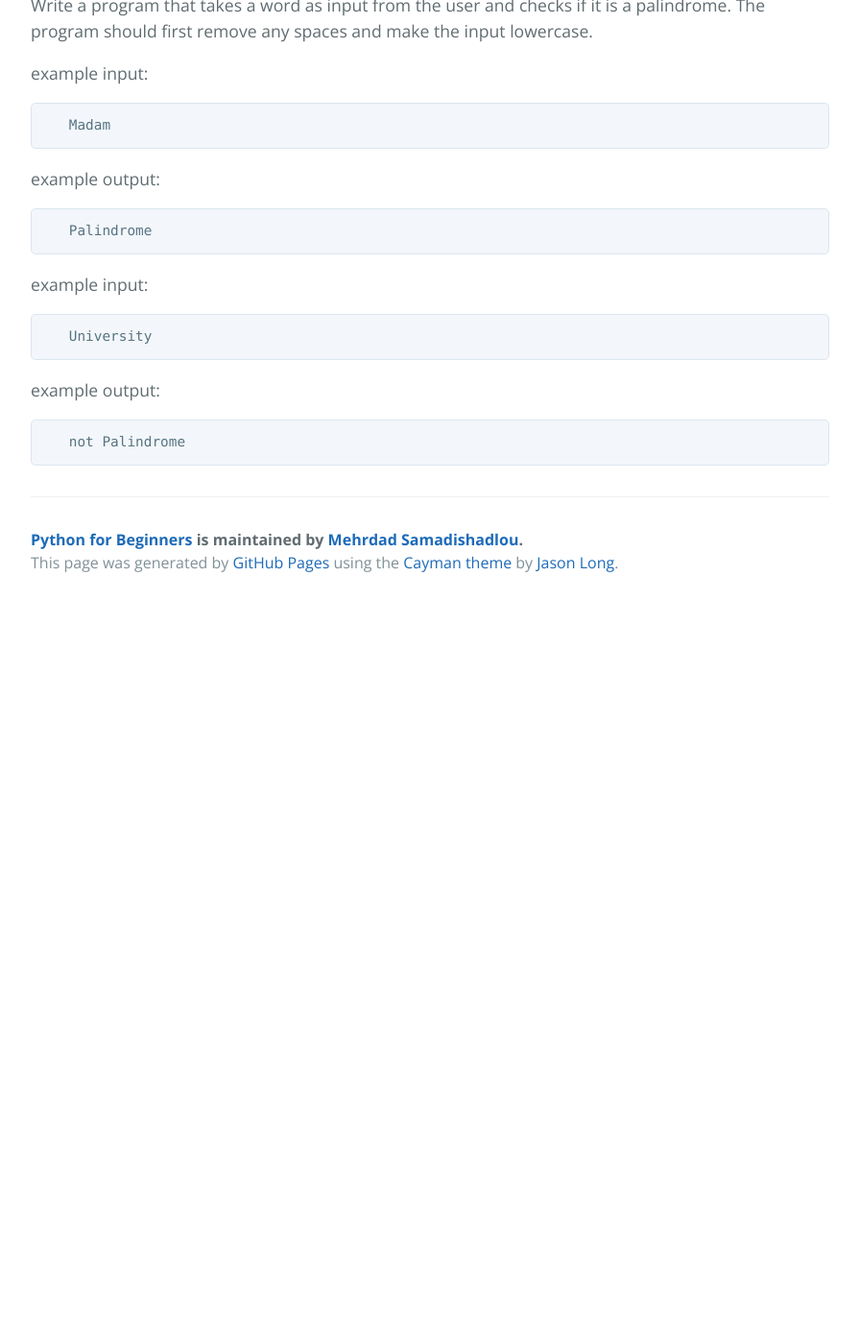
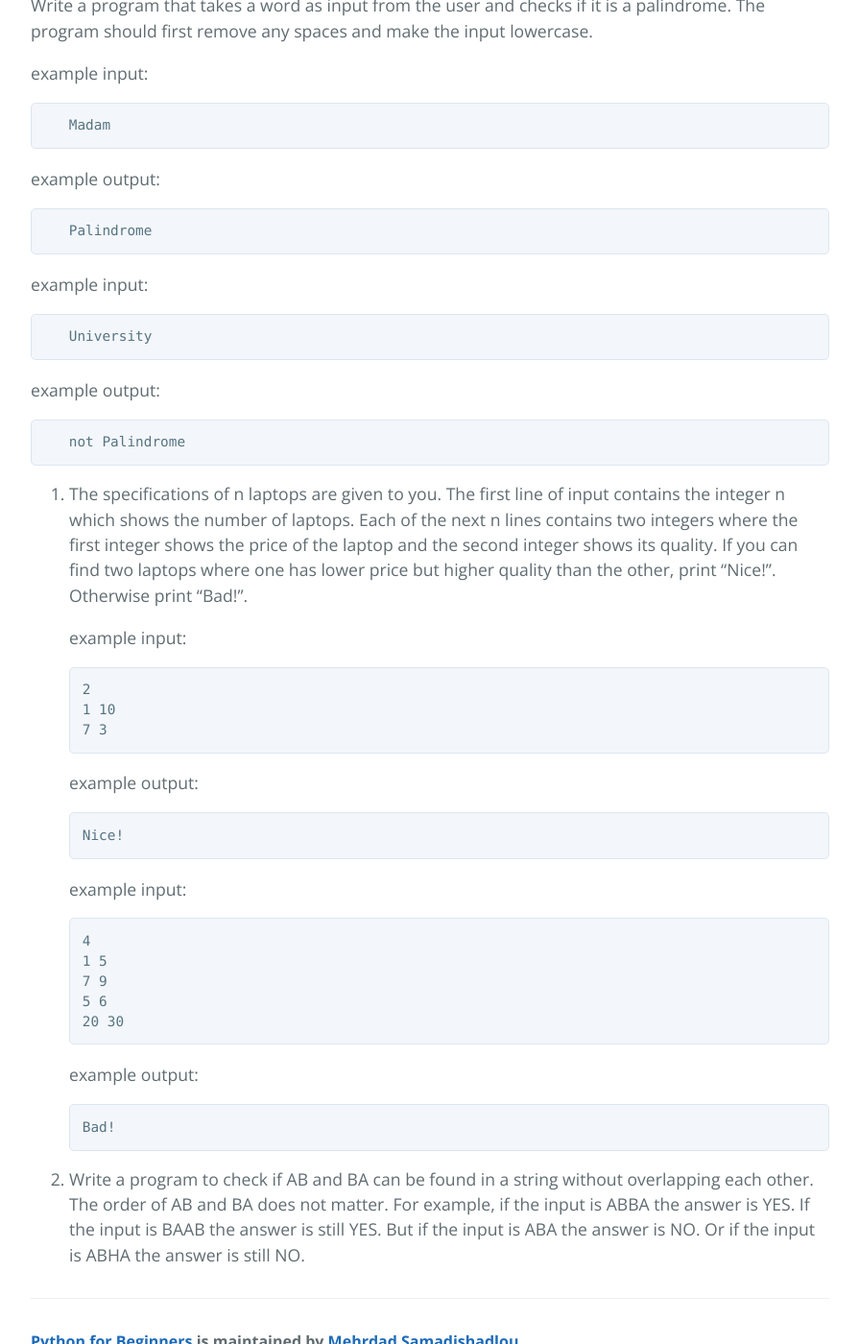
Before and after one commit to MehrdadSamadishadlou/Python_for_Beginners, a Jekyll site: the page built from nexercises.md, in a window 1280 px wide and 1400 px high, scrolled down 8910 px. Shown: the whole window at 96% size, without its empty margins (192-1087 px from the left). Built offline with Jekyll 4.4.1, drawn with Linux system fonts in a browser that asks for light colours; before the commit the page ends 9540 px from its top, so only the background shows below that.

Commit message:
Update nexercises.md

````diff
--- a/nexercises.md
+++ b/nexercises.md
@@ -329,7 +329,6 @@ All exercises are available using the following link.
    hastam
    ```
 
-
 4. A palindrome is a word that reads the same backward as forward, such as "racecar" or "madam".
 
 Write a program that takes a word as input from the user and checks if it is a palindrome. The program should first remove any spaces and make the input lowercase.
@@ -353,3 +352,33 @@ Write a program that takes a word as input from the user and checks if it is a p
    ```
    not Palindrome
    ```
+
+5. The specifications of n laptops are given to you. The first line of input contains the integer n which shows the number of laptops. Each of the next n lines contains two integers where the first integer shows the price of the laptop and the second integer shows its quality. If you can find two laptops where one has lower price but higher quality than the other, print "Nice!". Otherwise print "Bad!".
+
+   example input:
+   ```
+   2
+   1 10
+   7 3
+   ```
+
+   example output:
+   ```
+   Nice!
+   ```
+
+   example input:
+   ```
+   4
+   1 5
+   7 9
+   5 6
+   20 30
+   ```
+
+   example output:
+   ```
+   Bad!
+   ```
+
+6. Write a program to check if AB and BA can be found in a string without overlapping each other. The order of AB and BA does not matter. For example, if the input is ABBA the answer is YES. If the input is BAAB the answer is still YES. But if the input is ABA the answer is NO. Or if the input is ABHA the answer is still NO.
````
